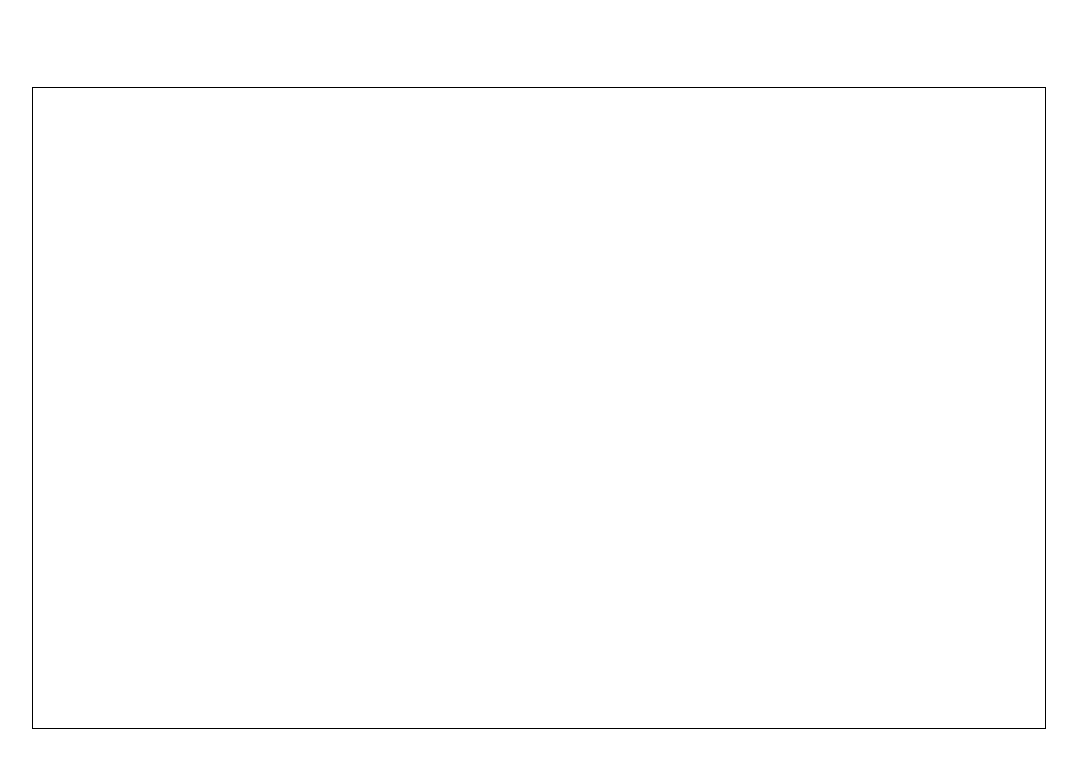
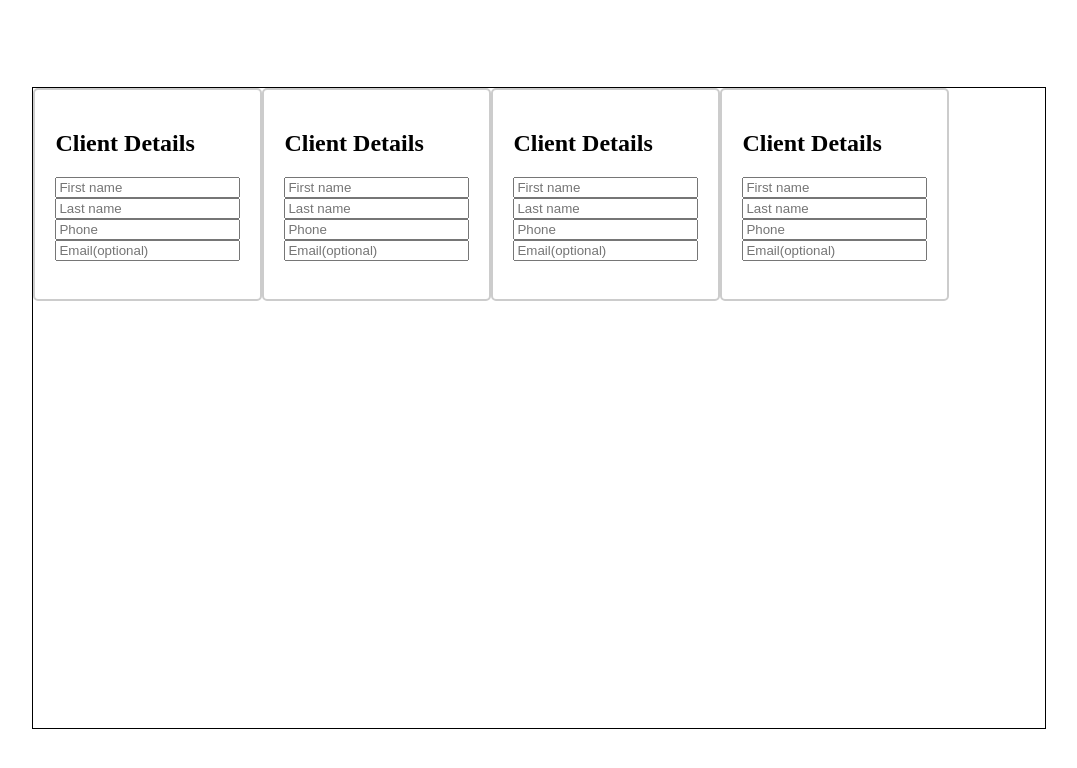
Before and after one commit to vadimdovnar/Pipedrive_Integration, a plain HTML site: page index.html in a window 1280 px wide. Shown: the whole page, without its empty margins (101-1178 px from the left). Drawn offline with Linux system fonts and the light colour scheme.

Commit message:
create the items form elements

```diff
--- a/Css/index.css
+++ b/Css/index.css
@@ -9,3 +9,12 @@ body {
     height: 80%;
     border: 1px solid black;
 }
+.items-block__item {
+    /* display: inline-block; */
+    padding: 20px;
+    border: 2px solid #ccc;
+    border-radius: 5px;
+}
+.items-block {
+    display: flex;
+}
--- a/index.html
+++ b/index.html
@@ -10,9 +10,48 @@
 <body>
     <div class="windows-wrapper">
         <div class="submit-form">
-            <div class="submit-form__items-block items-block">
-                <div class="items-block__item"></div>
-            </div>
+            <form class="submit-form__items-block items-block">
+                <div class="items-block__item item">
+                    <h2>Client Details</h2>
+                    <div class="item_one-line">
+                        <input type="text" id="fname" name="fname" placeholder="First name"><br>
+                        <input type="text" id="lname" name="lname" placeholder="Last name"><br>
+                    </div>
+                    <input type="tel" id="phone" name="phone" placeholder="Phone"><br>
+                    <input type="email" id="email" name="email" placeholder="Email(optional)"><br><br>
+                    <!-- <input type="submit" value="Submit"> -->
+                </div>
+                <div class="items-block__item item">
+                    <h2>Client Details</h2>
+                    <div class="item_one-line">
+                        <input type="text" id="fname" name="fname" placeholder="First name"><br>
+                        <input type="text" id="lname" name="lname" placeholder="Last name"><br>
+                    </div>
+                    <input type="tel" id="phone" name="phone" placeholder="Phone"><br>
+                    <input type="email" id="email" name="email" placeholder="Email(optional)"><br><br>
+                    <!-- <input type="submit" value="Submit"> -->
+                </div>
+                <div class="items-block__item item">
+                    <h2>Client Details</h2>
+                    <div class="item_one-line">
+                        <input type="text" id="fname" name="fname" placeholder="First name"><br>
+                        <input type="text" id="lname" name="lname" placeholder="Last name"><br>
+                    </div>
+                    <input type="tel" id="phone" name="phone" placeholder="Phone"><br>
+                    <input type="email" id="email" name="email" placeholder="Email(optional)"><br><br>
+                    <!-- <input type="submit" value="Submit"> -->
+                </div>
+                <div class="items-block__item item">
+                    <h2>Client Details</h2>
+                    <div class="item_one-line">
+                        <input type="text" id="fname" name="fname" placeholder="First name"><br>
+                        <input type="text" id="lname" name="lname" placeholder="Last name"><br>
+                    </div>
+                    <input type="tel" id="phone" name="phone" placeholder="Phone"><br>
+                    <input type="email" id="email" name="email" placeholder="Email(optional)"><br><br>
+                    <!-- <input type="submit" value="Submit"> -->
+                </div>
+            </form>
         </div>
         <script src="Js/index.js"></script>
     </div>
```
